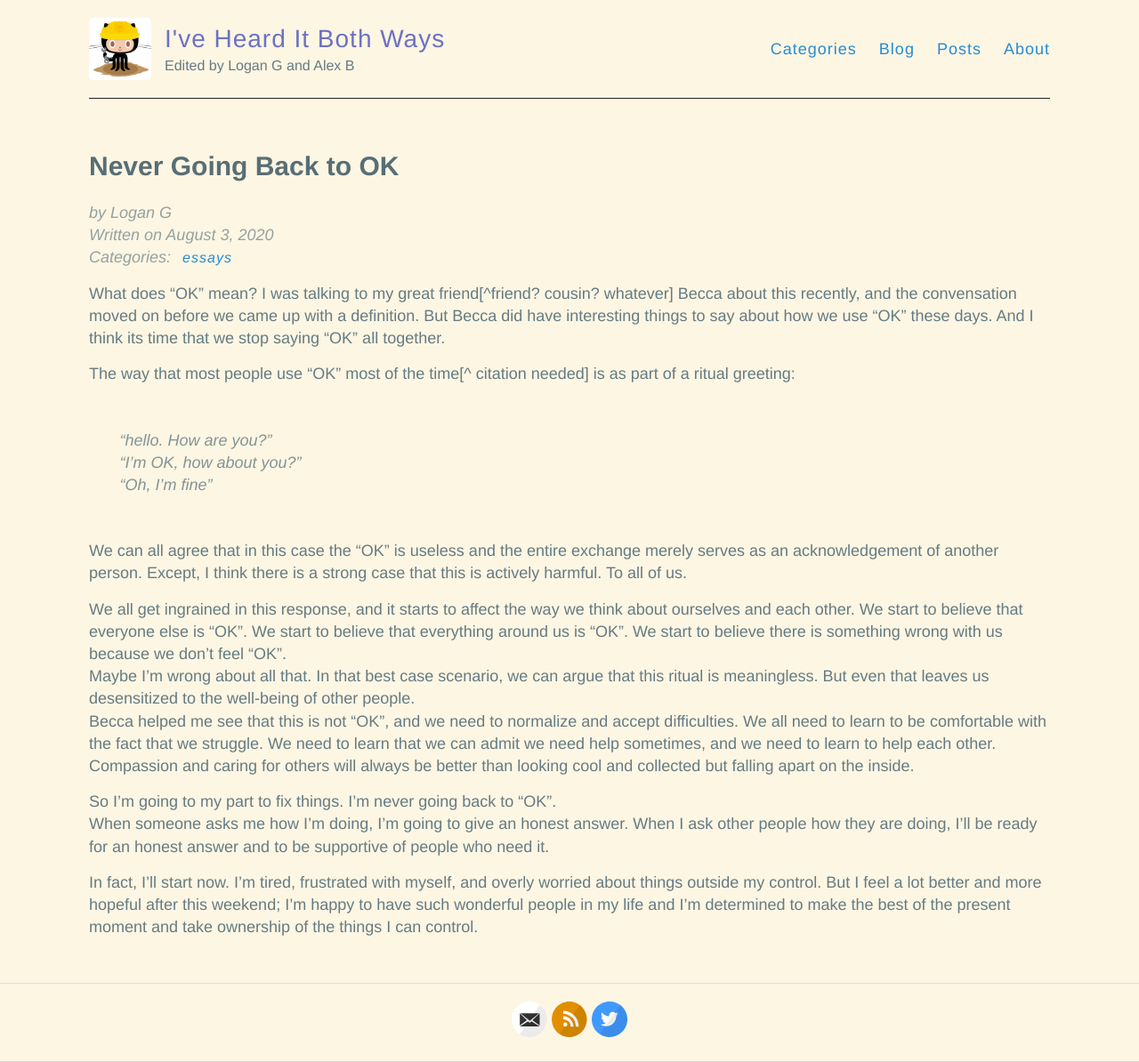
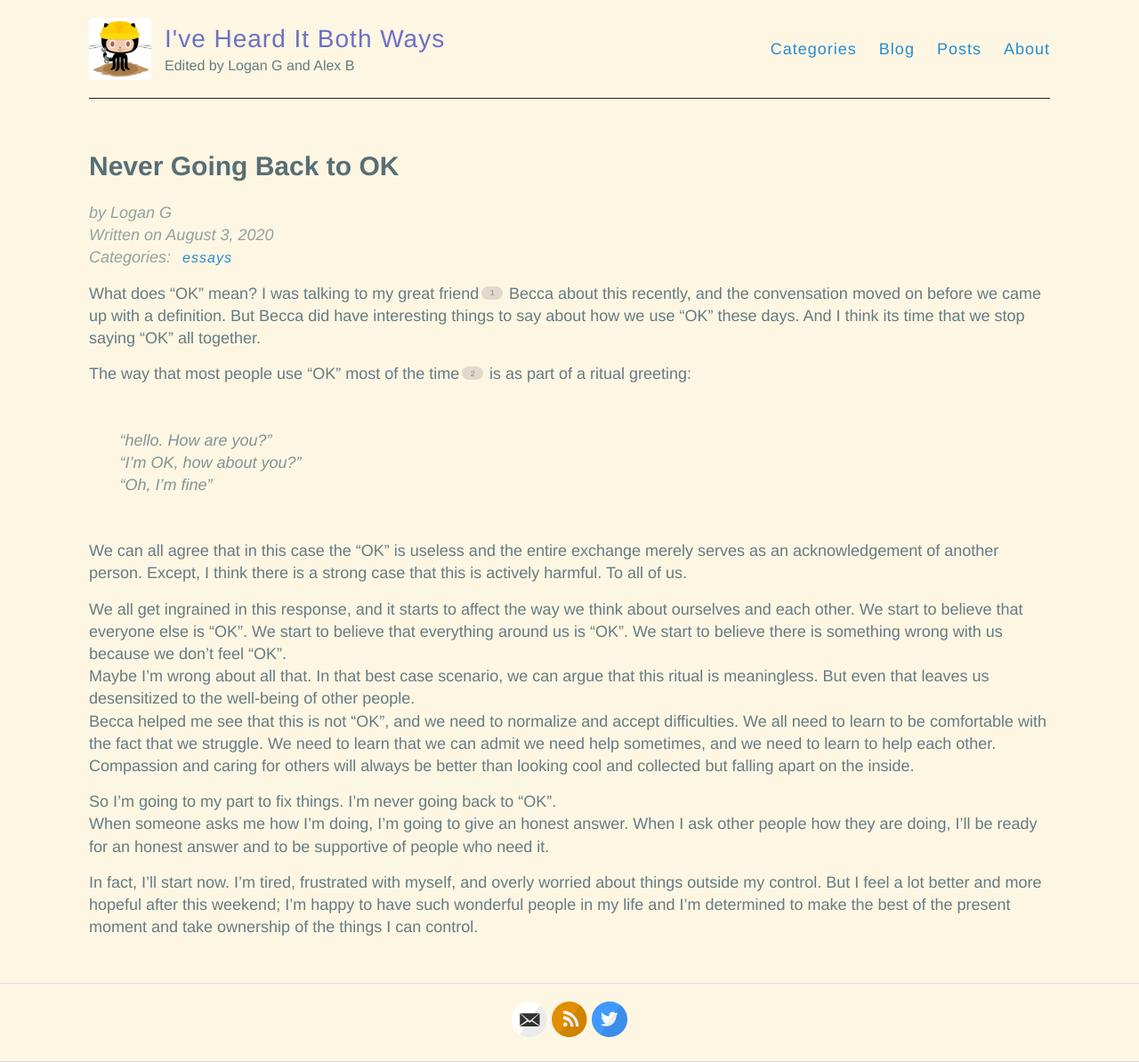
Before and after one commit to hencefarthing/hencefarthing.github.io, a Jekyll site: the page built from _posts/2020/08/2020-08-03-never-going-back-to-ok.md, in a window 1280 px wide. Shown: the whole page at 89% size. Built offline with Jekyll 4.4.1, drawn with Linux system fonts in a browser that asks for light colours; comment, search, counter and statistics services are not loaded.

Commit message:
fix footnotes

```diff
--- a/_posts/2020/08/2020-08-03-never-going-back-to-ok.md
+++ b/_posts/2020/08/2020-08-03-never-going-back-to-ok.md
@@ -6,9 +6,9 @@ categories: essays
 excerpt: On being OK and normalizing hard times.
 ---
 
-What does "OK" mean? I was talking to my great friend[^friend? cousin? whatever] Becca about this recently, and the convensation moved on before we came up with a definition. But Becca did have interesting things to say about how we use "OK" these days. And I think its time that we stop saying "OK" all together.
+What does "OK" mean? I was talking to my great friend[^2] Becca about this recently, and the convensation moved on before we came up with a definition. But Becca did have interesting things to say about how we use "OK" these days. And I think its time that we stop saying "OK" all together.
 
-The way that most people use "OK" most of the time[^ citation needed] is as part of a ritual greeting:
+The way that most people use "OK" most of the time[^1] is as part of a ritual greeting:
 > "hello. How are you?"
 > "I'm OK, how about you?"
 > "Oh, I'm fine"
```
Also changed, not shown: other parts of _posts/2020/08/2020-08-03-never-going-back-to-ok.md (+3 -0 lines).
